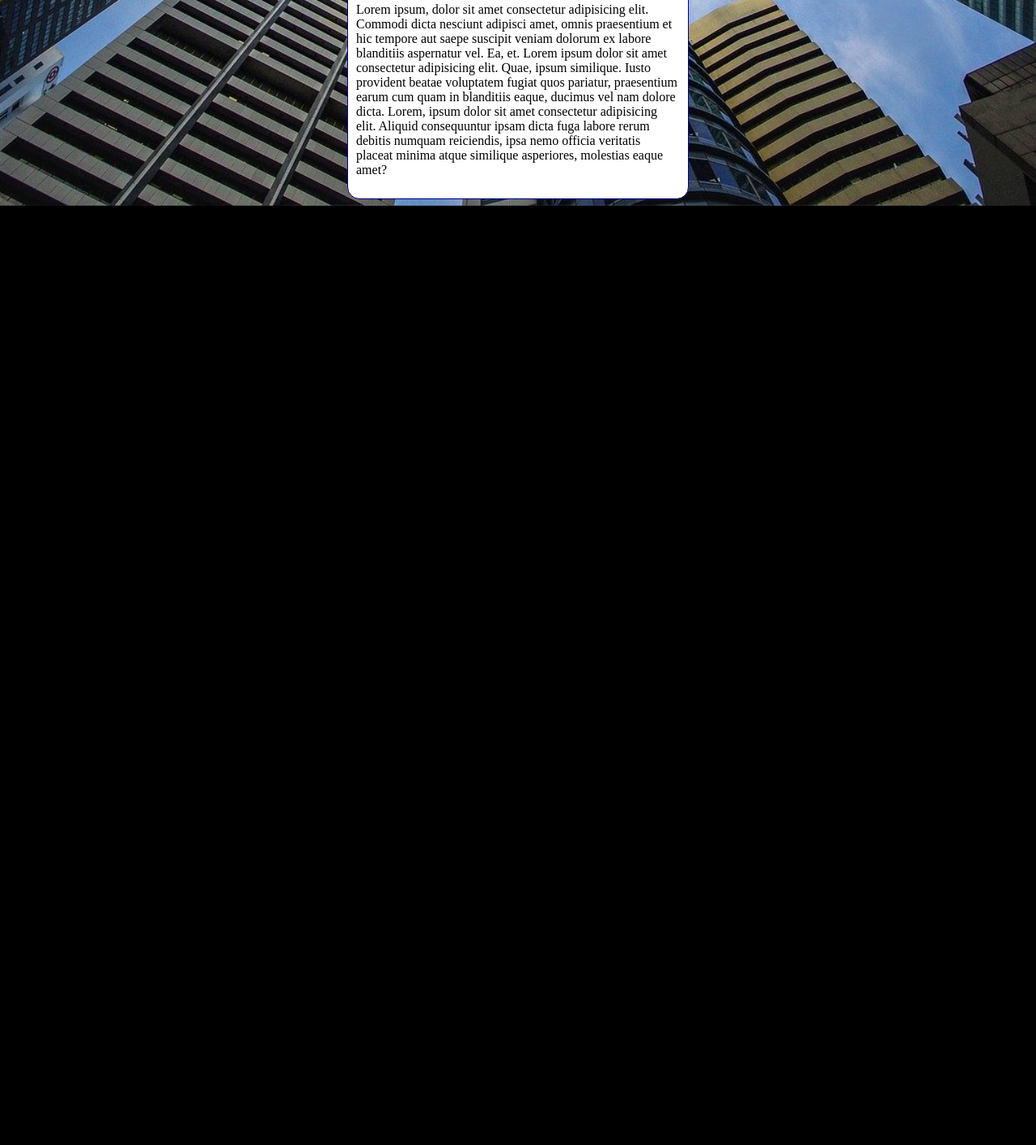
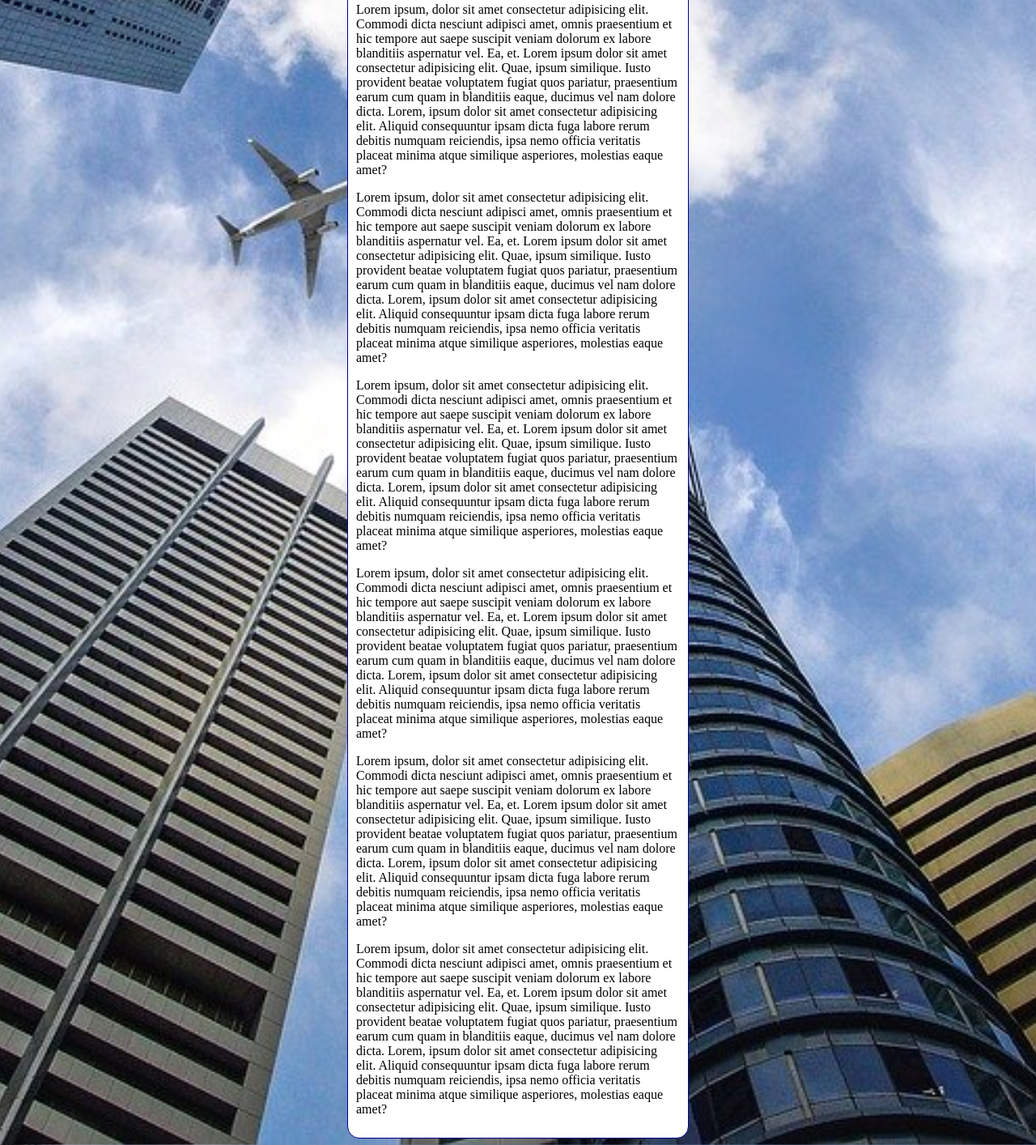
Before and after one commit to LucasFelipeA/html-css, a plain HTML site: page exercicios modulo 3/ex022/fundo006.html in a window 1280 px wide. Shown: the part 792-2206 px from the top of the page at 81% size. Before the commit the page ends 1046 px from the top, so only its background shows below. Drawn offline with Linux system fonts and the light colour scheme.

Commit message:
Adicionei mais texto pra testar xd

```diff
--- a/exercicios modulo 3/ex022/fundo006.html
+++ b/exercicios modulo 3/ex022/fundo006.html
@@ -31,6 +31,15 @@
 
         <p>Lorem ipsum, dolor sit amet consectetur adipisicing elit. Commodi dicta nesciunt adipisci amet, omnis praesentium et hic tempore aut saepe suscipit veniam dolorum ex labore blanditiis aspernatur vel. Ea, et. Lorem ipsum dolor sit amet consectetur adipisicing elit. Quae, ipsum similique. Iusto provident beatae voluptatem fugiat quos pariatur, praesentium earum cum quam in blanditiis eaque, ducimus vel nam dolore dicta. Lorem, ipsum dolor sit amet consectetur adipisicing elit. Aliquid consequuntur ipsam dicta fuga labore rerum debitis numquam reiciendis, ipsa nemo officia veritatis placeat minima atque similique asperiores, molestias eaque amet?</p>
         <p>Lorem ipsum, dolor sit amet consectetur adipisicing elit. Commodi dicta nesciunt adipisci amet, omnis praesentium et hic tempore aut saepe suscipit veniam dolorum ex labore blanditiis aspernatur vel. Ea, et. Lorem ipsum dolor sit amet consectetur adipisicing elit. Quae, ipsum similique. Iusto provident beatae voluptatem fugiat quos pariatur, praesentium earum cum quam in blanditiis eaque, ducimus vel nam dolore dicta. Lorem, ipsum dolor sit amet consectetur adipisicing elit. Aliquid consequuntur ipsam dicta fuga labore rerum debitis numquam reiciendis, ipsa nemo officia veritatis placeat minima atque similique asperiores, molestias eaque amet?</p>
+        <p>Lorem ipsum, dolor sit amet consectetur adipisicing elit. Commodi dicta nesciunt adipisci amet, omnis praesentium et hic tempore aut saepe suscipit veniam dolorum ex labore blanditiis aspernatur vel. Ea, et. Lorem ipsum dolor sit amet consectetur adipisicing elit. Quae, ipsum similique. Iusto provident beatae voluptatem fugiat quos pariatur, praesentium earum cum quam in blanditiis eaque, ducimus vel nam dolore dicta. Lorem, ipsum dolor sit amet consectetur adipisicing elit. Aliquid consequuntur ipsam dicta fuga labore rerum debitis numquam reiciendis, ipsa nemo officia veritatis placeat minima atque similique asperiores, molestias eaque amet?</p>
+
+        <p>Lorem ipsum, dolor sit amet consectetur adipisicing elit. Commodi dicta nesciunt adipisci amet, omnis praesentium et hic tempore aut saepe suscipit veniam dolorum ex labore blanditiis aspernatur vel. Ea, et. Lorem ipsum dolor sit amet consectetur adipisicing elit. Quae, ipsum similique. Iusto provident beatae voluptatem fugiat quos pariatur, praesentium earum cum quam in blanditiis eaque, ducimus vel nam dolore dicta. Lorem, ipsum dolor sit amet consectetur adipisicing elit. Aliquid consequuntur ipsam dicta fuga labore rerum debitis numquam reiciendis, ipsa nemo officia veritatis placeat minima atque similique asperiores, molestias eaque amet?</p>
+
+        <p>Lorem ipsum, dolor sit amet consectetur adipisicing elit. Commodi dicta nesciunt adipisci amet, omnis praesentium et hic tempore aut saepe suscipit veniam dolorum ex labore blanditiis aspernatur vel. Ea, et. Lorem ipsum dolor sit amet consectetur adipisicing elit. Quae, ipsum similique. Iusto provident beatae voluptatem fugiat quos pariatur, praesentium earum cum quam in blanditiis eaque, ducimus vel nam dolore dicta. Lorem, ipsum dolor sit amet consectetur adipisicing elit. Aliquid consequuntur ipsam dicta fuga labore rerum debitis numquam reiciendis, ipsa nemo officia veritatis placeat minima atque similique asperiores, molestias eaque amet?</p>
+
+        <p>Lorem ipsum, dolor sit amet consectetur adipisicing elit. Commodi dicta nesciunt adipisci amet, omnis praesentium et hic tempore aut saepe suscipit veniam dolorum ex labore blanditiis aspernatur vel. Ea, et. Lorem ipsum dolor sit amet consectetur adipisicing elit. Quae, ipsum similique. Iusto provident beatae voluptatem fugiat quos pariatur, praesentium earum cum quam in blanditiis eaque, ducimus vel nam dolore dicta. Lorem, ipsum dolor sit amet consectetur adipisicing elit. Aliquid consequuntur ipsam dicta fuga labore rerum debitis numquam reiciendis, ipsa nemo officia veritatis placeat minima atque similique asperiores, molestias eaque amet?</p>
+
+        <p>Lorem ipsum, dolor sit amet consectetur adipisicing elit. Commodi dicta nesciunt adipisci amet, omnis praesentium et hic tempore aut saepe suscipit veniam dolorum ex labore blanditiis aspernatur vel. Ea, et. Lorem ipsum dolor sit amet consectetur adipisicing elit. Quae, ipsum similique. Iusto provident beatae voluptatem fugiat quos pariatur, praesentium earum cum quam in blanditiis eaque, ducimus vel nam dolore dicta. Lorem, ipsum dolor sit amet consectetur adipisicing elit. Aliquid consequuntur ipsam dicta fuga labore rerum debitis numquam reiciendis, ipsa nemo officia veritatis placeat minima atque similique asperiores, molestias eaque amet?</p>
 
     </main>
 </body>
```
